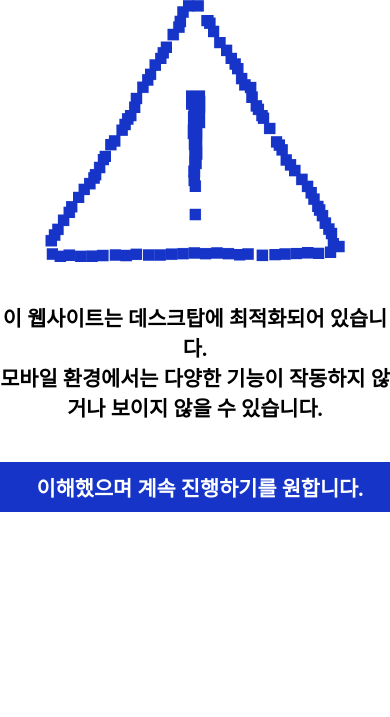
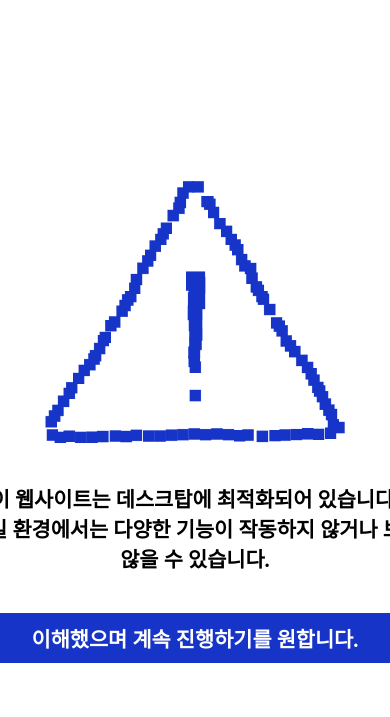
Before and after one commit to gseok89/Quasi-Web, a plain HTML site: page index.html in a window 390 px wide. Drawn offline with nearby package versions, Linux system fonts and the light colour scheme.

Commit message:
모바일 적용

```diff
--- a/index.html
+++ b/index.html
@@ -23,11 +23,13 @@
 </head>
 <body>
     <div class="mobile"><!--모바일경고화면-->
-        <p ><img src="sorce/Warning_Image.png"></p>
-        <p style="margin-bottom: 40px;">이 웹사이트는 데스크탑에 최적화되어 있습니다.<br>모바일 환경에서는 다양한 기능이 작동하지 않거나 보이지 않을 수 있습니다.</p>
-        <div style="background-color: #1635C8; color: white; width: 400px;
-        margin: 0 auto; padding: 10px;">
-            <a href="#" onclick="RemoveWarningMobile();">이해했으며 계속 진행하기를 원합니다.</a>
+        <div class="mobile_inner">
+            <p ><img src="sorce/Warning_Image.png"></p>
+            <p style="margin-bottom: 40px;">이 웹사이트는 데스크탑에 최적화되어 있습니다.<br>모바일 환경에서는 다양한 기능이 작동하지 않거나 보이지 않을 수 있습니다.</p>
+            <div style="background-color: #1635C8; color: white; width: 400px;
+            margin: 0 auto; padding: 10px;">
+                <a href="#" onclick="RemoveWarningMobile();">이해했으며 계속 진행하기를 원합니다.</a>
+            </div>
         </div>
     </div>
     <div class="title-text">THE<br>TRACES<br>OF<br>QUASI</div>
--- a/style.css
+++ b/style.css
@@ -41,12 +41,18 @@
   width: 100%;
   height: 100%;
   position: fixed;
-  top: 50%;
-  left: 50%;
-  transform: translate(-50%, -50%);
   background-color: #ffffff;
   z-index: 350;
   display: block;
+}
+
+.mobile_inner{
+  width: 500px;
+    margin: 0 auto;
+    top: 50%;
+    left: 50%;
+    position: absolute;
+    transform: translate(-50%, -50%);
 }
 
 .mobile img{
```
